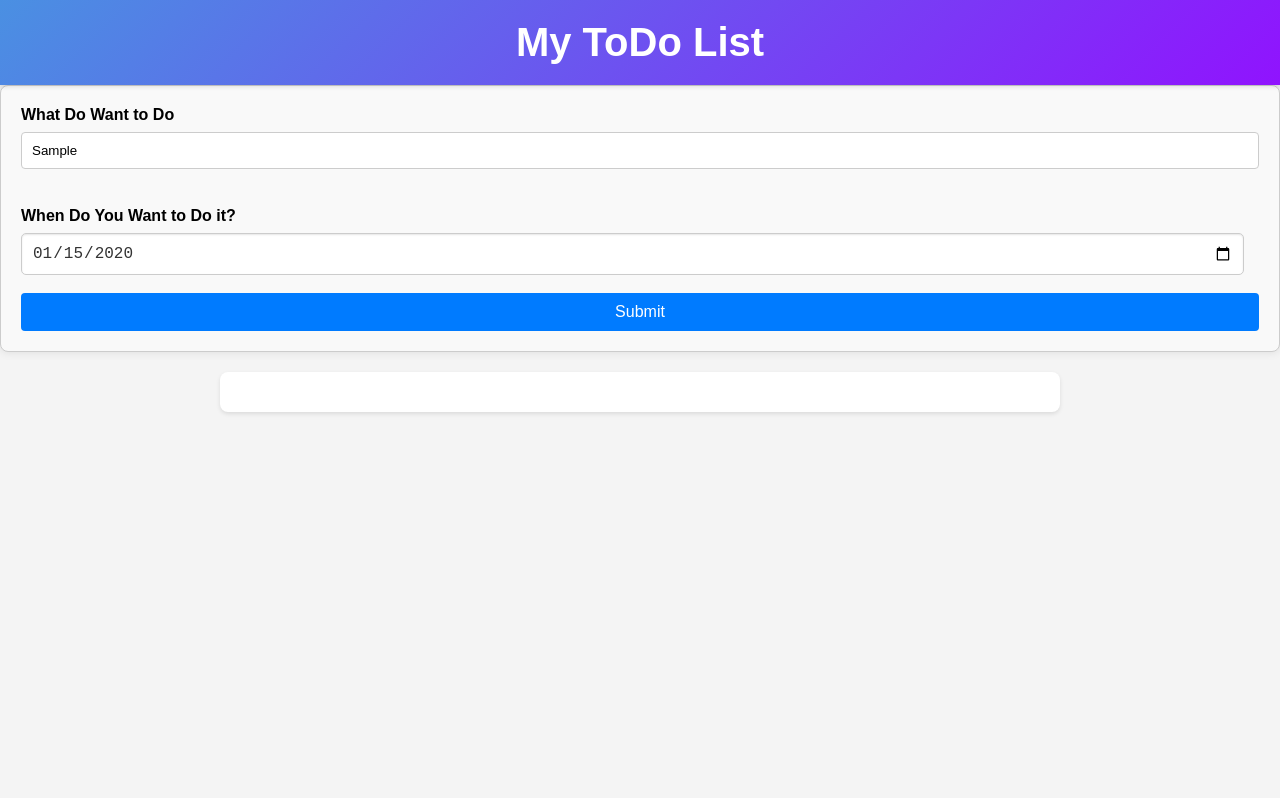
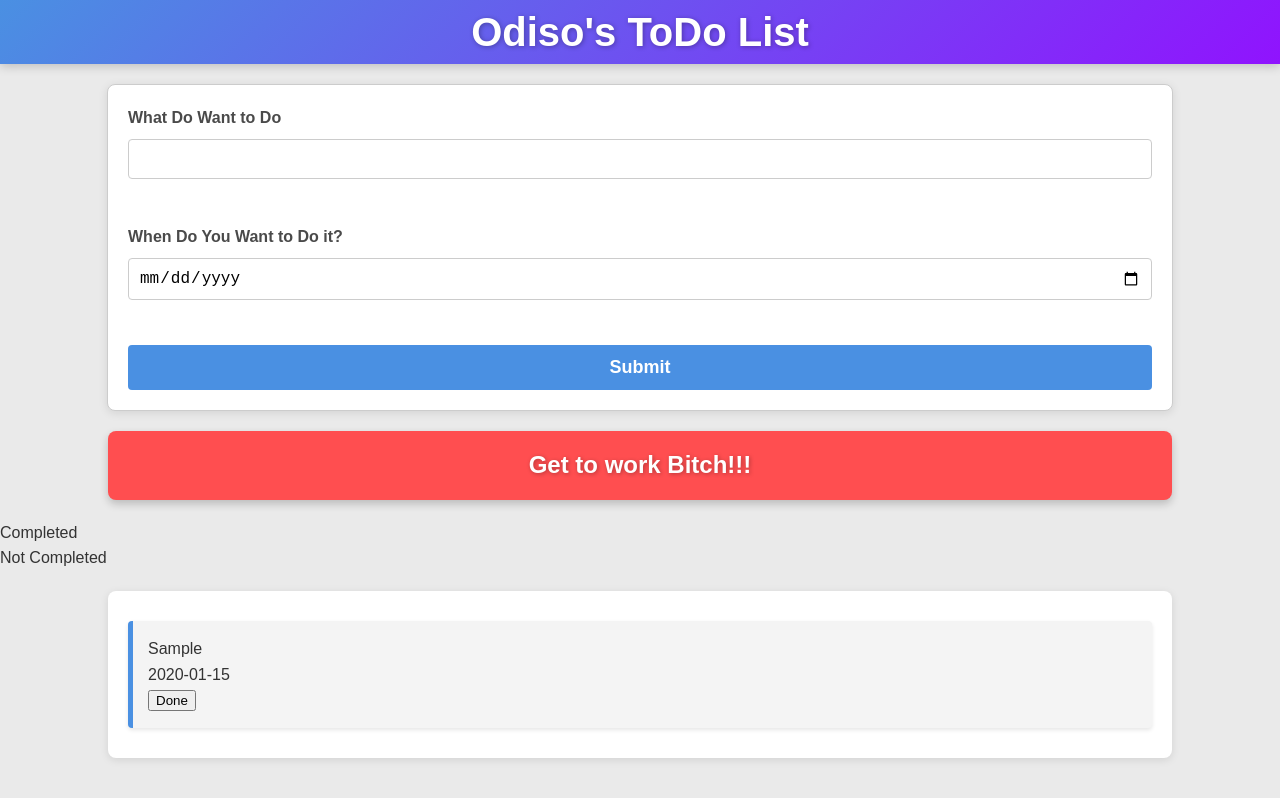
Before and after one commit to jaime8793/Odiso-s-To-do-list, a website built with webpack: page src/index.html in a window 1280 px wide. Both pictures are taken after typing "Sample", "2020-01-15" into the empty fields and a click on the input "Submit". Built offline with nearby package versions, Linux system fonts and the light colour scheme.

Commit message:
Added basic functionality

```diff
--- a/src/index.html
+++ b/src/index.html
@@ -4,11 +4,11 @@
     <meta charset="UTF-8" />
     <meta name="viewport" content="width=device-width, initial-scale=1.0" />
     <title>ToDo List App</title>
-   <link rel="stylesheet" href="styles.css">
+    <link rel="stylesheet" href="styles.css" />
   </head>
   <body>
     <header class="header">
-      <h1 class="header-title">My ToDo List</h1>
+      <h1 class="header-title">Odiso's ToDo List</h1>
       <nav class="header-nav"></nav>
     </header>
     <form>
@@ -18,7 +18,19 @@
       <input type="date" id="dateTime" name="dateTime" /><br /><br />
       <input type="submit" value="Submit" id="submit" />
     </form>
-    <div class="content">
+    <div class="motivation">
+      <p>Get to work Bitch!!!</p>
+    </div>
+    <div>
+      Completed
+    </div>
+    <div id="content2">
+      <!-- Your ToDo List App Content Here -->
+    </div>
+    <div>
+      Not Completed
+    </div>
+    <div id="content">
       <!-- Your ToDo List App Content Here -->
     </div>
   </body>
--- a/src/input.js
+++ b/src/input.js
@@ -1,12 +1,43 @@
 function inputToDo() {
   const submitButton = document.getElementById("submit");
   submitButton.addEventListener("click", (event) => {
-    event.preventDefault(); // Prevents the default form submission behavior
-    const toDoInputValue = document.getElementById("todoValue").value; // Get the value inside the event listener
-    console.log(toDoInputValue); // Now this logs the current value of the input field
+    // Prevents the default form submission behavior
+    event.preventDefault();
+
+    // Get the value inside the event listener
+    const toDoInputValue = document.getElementById("todoValue").value;
+    const listDetailDate = document.getElementById("dateTime").value;
+
+    // Create elements
+    const listArea = document.getElementById("content");
+    const listDiv = document.createElement("div");
+    const listDetail = document.createElement("p");
+    const listDetail2 = document.createElement("p");
+    const checkBox = document.createElement("button");
+
+    // Set the inner text of the elements
+    listDetail.innerText = toDoInputValue;
+    listDetail2.innerText = listDetailDate;
+    checkBox.innerText = "Done";
+
+    // Append elements to the DOM
+    listDiv.appendChild(listDetail);
+    listDiv.appendChild(listDetail2);
+    listDiv.appendChild(checkBox);
+    listArea.appendChild(listDiv);
+
+    // Attach event listener to the button
+    checkBox.addEventListener("click", () => {
+      console.log("button working");
+      alert("Done");
+      // Optionally, remove the item from the list
+      listArea.removeChild(listDiv);
+    });
+
+    // Restore input fields
+    document.getElementById("todoValue").value = "";
+    document.getElementById("dateTime").value = "";
   });
-
-  console.log("working1");
 }
 
 export default inputToDo;
--- a/src/styles.css
+++ b/src/styles.css
@@ -1,24 +1,30 @@
+/* General Body Styles */
 body {
   margin: 0;
   font-family: "Arial", sans-serif;
-  background-color: #f4f4f4;
+  background-color: #eaeaea;
+  line-height: 1.6;
+  color: #333;
 }
 
+/* Header Styling */
 .header {
   background: linear-gradient(135deg, #4a90e2, #9013fe);
   color: white;
-  padding: 20px 0;
+  //padding: 0px 0;
   text-align: center;
   position: sticky;
   top: 0;
   z-index: 1000;
-  box-shadow: 0 2px 4px rgba(0, 0, 0, 0.1);
+  box-shadow: 0 2px 10px rgba(0, 0, 0, 0.2);
+  transition: background 0.3s ease-in-out;
 }
 
 .header-title {
   margin: 0;
   font-size: 2.5em;
   font-weight: bold;
+  text-shadow: 1px 1px 5px rgba(0, 0, 0, 0.3);
 }
 
 .header-nav ul {
@@ -44,77 +50,139 @@ body {
   color: #ffd700;
 }
 
-.content {
+/* Main Content Styling */
+#content {
   padding: 20px;
-  max-width: 800px;
+  max-width: 80%;
   margin: 20px auto;
   background-color: white;
-  box-shadow: 0 2px 4px rgba(0, 0, 0, 0.1);
+  box-shadow: 0 2px 8px rgba(0, 0, 0, 0.1);
   border-radius: 8px;
 }
 
-/* General Form Styles */
+/* Form Styling */
 form {
-  //max-width: 400px;
-  margin: 0 auto;
+  max-width: 80%;
+  margin: 20px auto;
   padding: 20px;
   border: 1px solid #ccc;
   border-radius: 8px;
-  background-color: #f9f9f9;
-  box-shadow: 0 0 10px rgba(0, 0, 0, 0.1);
+  background-color: #ffffff;
+  box-shadow: 0 2px 10px rgba(0, 0, 0, 0.1);
 }
 
-/* Label Styles */
 label {
   display: block;
   font-weight: bold;
   margin-bottom: 8px;
+  color: #4a4a4a;
 }
 
-/* Input Styles */
-input[type="text"] {
+input[type="text"],
+input[type="date"] {
   width: 100%;
   padding: 10px;
   margin-bottom: 20px;
   border: 1px solid #ccc;
   border-radius: 4px;
   box-sizing: border-box;
+  font-size: 16px;
+  transition: border-color 0.3s ease-in-out;
+}
+
+input[type="text"]:focus,
+input[type="date"]:focus {
+  border-color: #4a90e2;
+  box-shadow: 0 0 5px rgba(74, 144, 226, 0.5);
+  outline: none;
 }
 
 /* Submit Button Styles */
 input[type="submit"] {
   width: 100%;
-  padding: 10px;
-  background-color: #007bff;
+  padding: 12px;
+  background-color: #4a90e2;
   color: white;
   border: none;
   border-radius: 4px;
   cursor: pointer;
-  font-size: 16px;
+  font-size: 18px;
+  font-weight: bold;
+  transition: background-color 0.3s ease-in-out;
 }
 
-/* Submit Button Hover Effect */
 input[type="submit"]:hover {
-  background-color: #0056b3;
+  background-color: #3a7bd5;
 }
-input[type="date"] {
-  width: 97%;
-  padding: 10px;
-  border: 1px solid #ccc;
-  border-radius: 5px;
+
+/* Styling for ToDo List Items */
+#content div {
+  background-color: #f4f4f4;
+  padding: 15px;
+  margin: 10px 0;
+  border-left: 5px solid #4a90e2;
+  border-radius: 4px;
+  box-shadow: 0 2px 4px rgba(0, 0, 0, 0.1);
+  transition: background-color 0.3s ease-in-out;
+}
+
+#content div:hover {
+  background-color: #e8e8e8;
+}
+
+#content p {
+  margin: 0;
   font-size: 16px;
   color: #333;
-  background: #fff;
-  box-shadow: inset 0 1px 2px rgba(0, 0, 0, 0.1);
 }
 
-input[type="date"]::before {
-  content: attr(placeholder);
-  color: #999;
-  display: block;
+/* Responsive Design Adjustments */
+@media (max-width: 768px) {
+  .header-title {
+    font-size: 2em;
+  }
+
+  form {
+    width: 90%;
+    padding: 15px;
+  }
+
+  input[type="submit"] {
+    font-size: 16px;
+  }
 }
 
-input[type="date"]:focus {
-  border-color: #007bff;
-  box-shadow: 0 0 5px rgba(0, 123, 255, 0.5);
+.motivation {
+  text-align: center;
+  background-color: #ff4e50; /* Vibrant red background */
+  color: #ffffff; /* White text */
+  padding: 15px 20px;
+  margin: 20px auto;
+  border-radius: 8px;
+  box-shadow: 0 4px 8px rgba(0, 0, 0, 0.2);
+  font-family: "Arial", sans-serif;
+  font-weight: bold;
+  font-size: 1.5em;
+  max-width: 80%;
+  position: relative;
+  overflow: hidden;
+  animation: slideIn 0.5s ease-out;
 }
+
+/* Add some flair with text shadow */
+.motivation p {
+  margin: 0;
+  text-shadow: 1px 1px 4px rgba(0, 0, 0, 0.3);
+}
+
+/* Animation for the motivational message */
+@keyframes slideIn {
+  from {
+    transform: translateY(-100%);
+    opacity: 0;
+  }
+  to {
+    transform: translateY(0);
+    opacity: 1;
+  }
+}
```
Also changed, not shown: src/index.js (+0 -7 lines), 1 other file.
